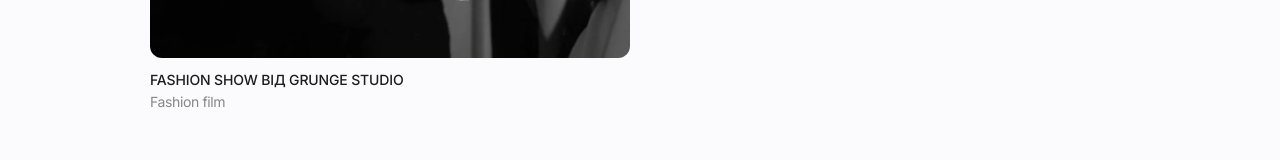
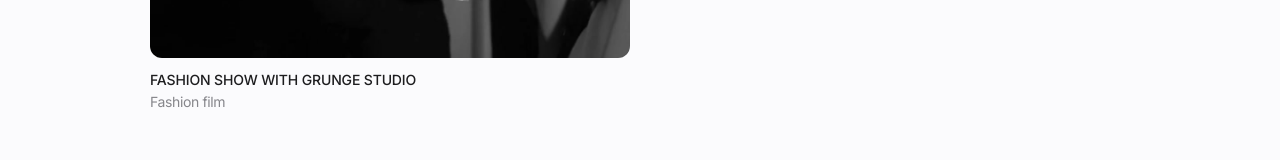
Before and after one commit to ZaikinMykyta/ViktoriaSachko-portfolio, a Next.js app: page / in a window 1280 px wide. Shown: the part 3049-3209 px from the top of the page. Built offline with nearby package versions, Linux system fonts and the light colour scheme.

Commit message:
fix: eng word fix

```diff
--- a/entities/video/data/videos.ts
+++ b/entities/video/data/videos.ts
@@ -27,7 +27,7 @@ export const videos: VideoItem[] = [
     poster: publicAsset('/posters/IMG_9284.jpg'),
   },
   {
-    title: 'FASHION SHOW ВІД GRUNGE STUDIO',
+    title: 'FASHION SHOW WITH GRUNGE STUDIO',
     category: 'Fashion film',
     url: publicAsset('/videos/IMG_4157.mp4'),
     poster: publicAsset('/posters/IMG_4157.jpg'),
```
